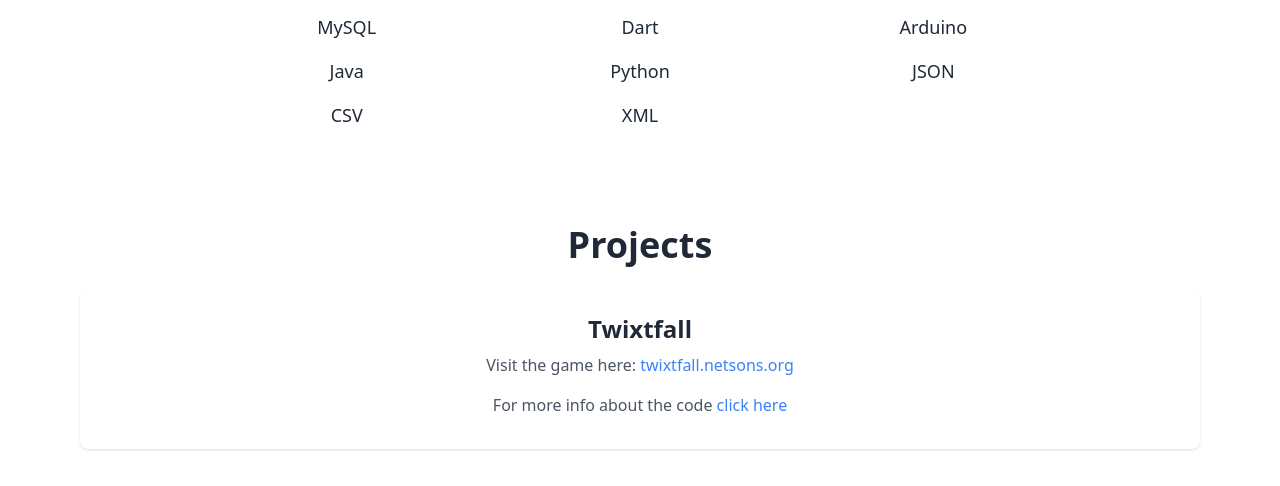
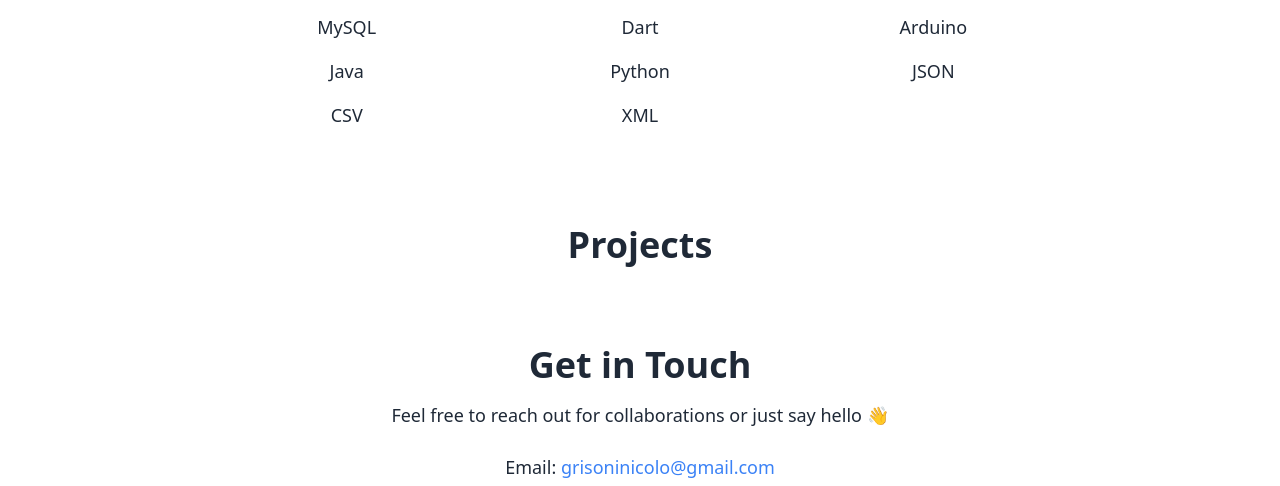
Before and after one commit to NicoloGrisoni/NicoloGrisoni-Portfolio, a website: page public/index.html in a window 1280 px wide. Shown: the part 1219-1705 px from the top of the page. Drawn offline with Linux system fonts and the light colour scheme.

Commit message:
Temporary removing the projects displayed

```diff
--- a/public/index.html
+++ b/public/index.html
@@ -141,8 +141,8 @@
     <section class="max-w-6xl mx-auto mt-24 px-4 text-center">
       <h2 class="text-4xl font-bold mb-6">Projects</h2>
       <!-- Div for all the projects -->
-      <div class="grid gap-8 justify-center" style="grid-template-columns: repeat(auto-fit, minmax(300px, 1fr));">
-        <!-- Card of the project -->
+      <!-- <div class="grid gap-8 justify-center" style="grid-template-columns: repeat(auto-fit, minmax(300px, 1fr));">
+        <!-- Card of the project --
         <div class="bg-white dark:bg-gray-800 shadow rounded-lg p-6 flex flex-col">
           <h3 class="text-2xl font-semibold mb-2">Twixtfall</h3>
           <p class="flex-1 text-gray-600 dark:text-gray-300 mb-4">
@@ -160,7 +160,7 @@
             </a>
           </p>
         </div>
-      </div>
+      </div> -->
     </section>
 
     <!-- Contact -->
```
